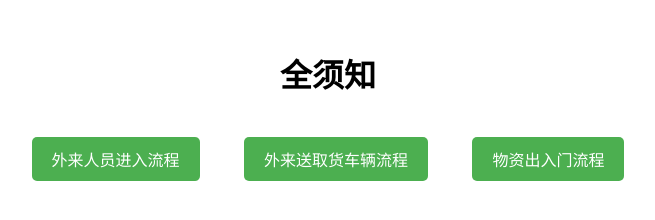
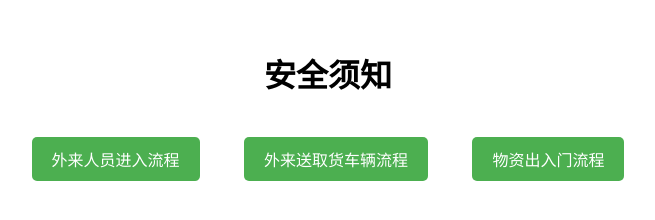
Before and after one commit to Nason12/scan-code, a plain HTML site: page index.html in a window 1280 px wide. Shown: the whole page, without its empty margins (312-967 px from the left). Drawn offline with Linux system fonts and the light colour scheme.

Commit message:
Update index.html

```diff
--- a/index.html
+++ b/index.html
@@ -3,7 +3,7 @@
 <head>
     <meta charset="UTF-8">
     <meta name="viewport" content="width=device-width, initial-scale=1.0">
-    <title>全须知</title>
+    <title>安全须知</title>
     <style>
         body {
             font-family: Arial, sans-serif;
@@ -22,7 +22,7 @@
     </style>
 </head>
 <body>
-    <h1>全须知</h1>
+    <h1>安全须知</h1>
     <div>
         <a href="visitor.html" class="button">外来人员进入流程</a>
         <a href="vehicles.html" class="button">外来送取货车辆流程</a>
```
